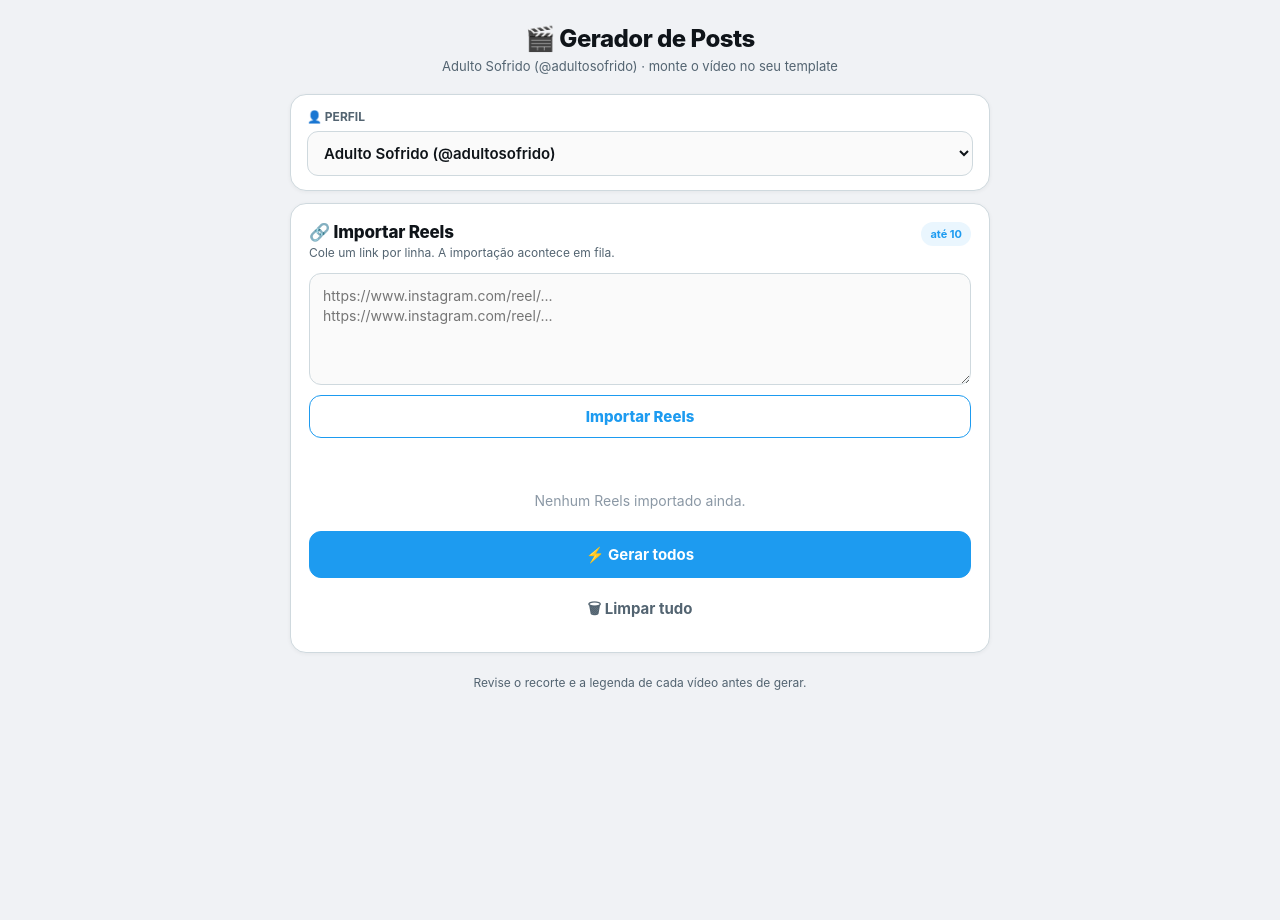
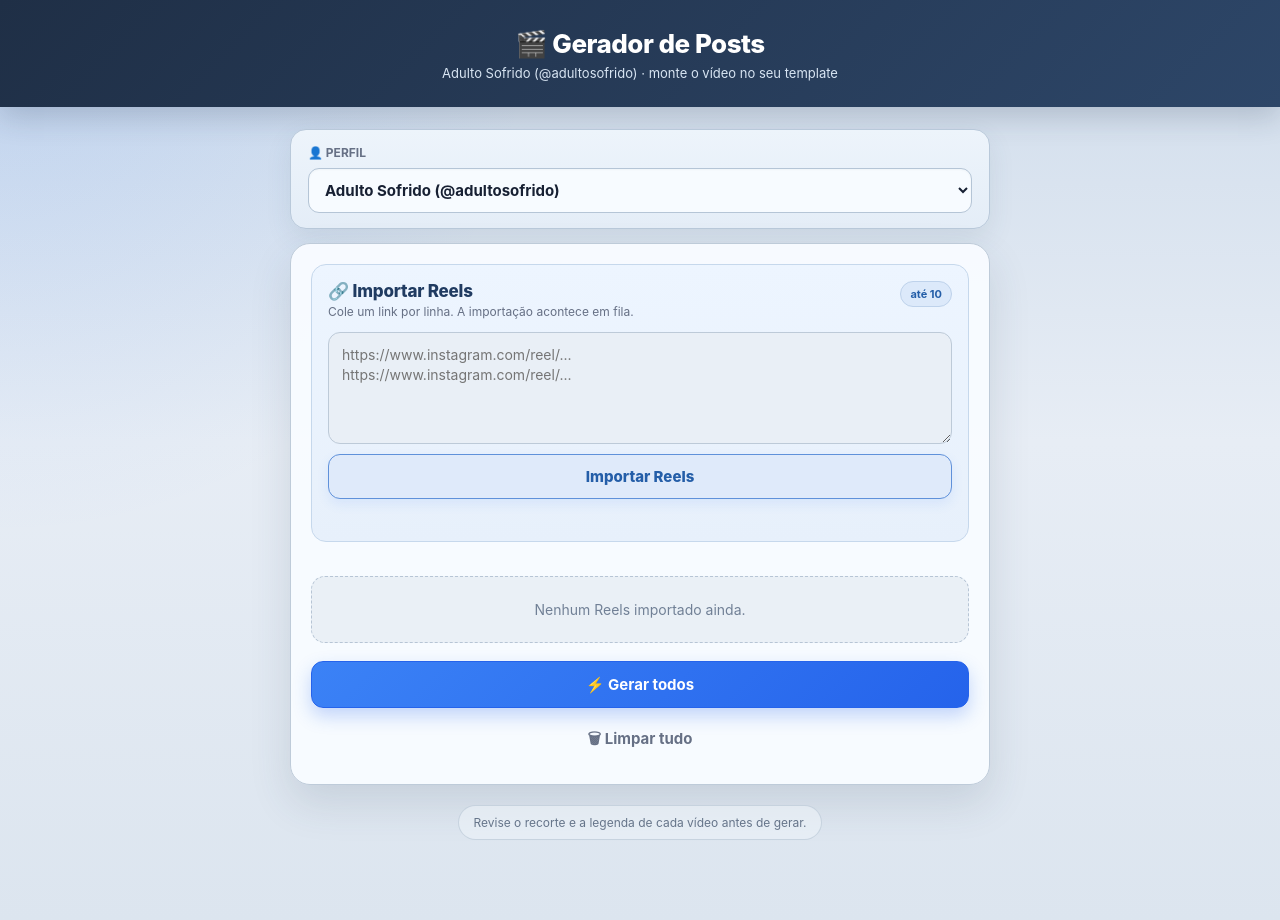
Before and after one commit to TeemotioBB/GERADOR-DE-MEMES, a Flask app: page / in a window 1280 px wide. Before the commit the page ends 690 px from the top, so only its background shows below. Run offline with Flask 3, Linux system fonts and the light colour scheme.

Commit message:
Update index.html

```diff
--- a/templates/index.html
+++ b/templates/index.html
@@ -6,106 +6,161 @@
 <title>Gerador de Posts — Adulto Sofrido</title>
 <style>
   :root{
-    --tinta:#0f1419; --cinza:#536471; --borda:#cfd9de;
-    --azul:#1d9bf0; --azul-escuro:#1a8cd8; --fundo:#f0f2f5;
-    --branco:#fff; --erro:#f4212e; --ok:#00ba7c; --espera:#8b98a5; --alerta:#ff7a00;
+    --tinta:#172033;
+    --cinza:#667085;
+    --borda:#c9d4e2;
+    --azul:#3b82f6;
+    --azul-escuro:#2563eb;
+    --fundo:#dce6f1;
+    --branco:#f8fbff;
+    --superficie:#edf3f9;
+    --superficie-2:#e3ebf4;
+    --painel:#eaf1f8;
+    --topo:#1f2f46;
+    --topo-2:#2d4668;
+    --erro:#d94a56;
+    --ok:#169873;
+    --espera:#7c8ba1;
+    --alerta:#d97706;
     --radius:16px;
   }
   *{box-sizing:border-box;margin:0;padding:0;}
   body{
     font-family:-apple-system,BlinkMacSystemFont,"Segoe UI",Roboto,Helvetica,Arial,sans-serif;
-    background:var(--fundo);color:var(--tinta);min-height:100vh;
-    display:flex;flex-direction:column;align-items:center;padding:24px 16px 80px;
+    background:
+      radial-gradient(circle at top left,rgba(59,130,246,.14),transparent 34%),
+      linear-gradient(180deg,#cfdceb 0%,#e7edf5 48%,#dce5ef 100%);
+    color:var(--tinta);min-height:100vh;
+    display:flex;flex-direction:column;align-items:center;padding:0 16px 80px;
   }
 
   /* ---- Header ---- */
-  header{text-align:center;margin-bottom:18px;}
-  header h1{font-size:24px;font-weight:850;letter-spacing:-.5px;}
-  header p{color:var(--cinza);font-size:13px;margin-top:5px;line-height:1.35;}
+  header{
+    width:calc(100% + 32px);
+    text-align:center;
+    margin-bottom:22px;
+    padding:28px 18px 24px;
+    background:linear-gradient(135deg,var(--topo),var(--topo-2));
+    color:#fff;
+    box-shadow:0 10px 28px rgba(31,47,70,.20);
+  }
+  header h1{
+    font-size:26px;font-weight:850;letter-spacing:-.5px;color:#fff;
+  }
+  header p{
+    color:#d8e5f3;font-size:13px;margin-top:6px;line-height:1.35;
+  }
 
   /* ---- Barra de chave ---- */
   .token-bar{
     width:100%;max-width:700px;margin-bottom:16px;
     display:flex;align-items:center;gap:10px;
-    background:var(--branco);border:1px solid var(--borda);
+    background:rgba(248,250,252,.94);border:1px solid var(--borda);
     border-radius:var(--radius);padding:12px 18px;
-    box-shadow:0 1px 4px rgba(0,0,0,.06);
+    box-shadow:0 8px 24px rgba(51,65,85,.07);
   }
   .token-bar label{font-size:13px;font-weight:600;color:var(--cinza);white-space:nowrap;}
   .token-bar input{
     flex:1;border:1px solid var(--borda);border-radius:10px;padding:7px 12px;
-    font-size:13px;font-family:monospace;color:var(--tinta);background:#fafafa;
+    font-size:13px;font-family:monospace;color:var(--tinta);background:#eaf0f7;
     transition:.15s border-color;
   }
-  .token-bar input:focus{outline:none;border-color:var(--azul);background:#fff;}
+  .token-bar input:focus{outline:none;border-color:var(--azul);background:#f8fbff;}
   .token-bar a{
     font-size:12px;font-weight:600;color:var(--azul);white-space:nowrap;
     text-decoration:none;padding:6px 12px;border:1px solid var(--azul);
     border-radius:999px;transition:.15s background;
   }
-  .token-bar a:hover{background:#eaf6fe;}
+  .token-bar a:hover{background:#e8eefc;}
 
   /* ---- Barra de perfil ---- */
   .perfil-bar{
-    width:100%;max-width:700px;margin-bottom:12px;
-    display:grid;grid-template-columns:1fr;gap:7px;
-    background:var(--branco);border:1px solid var(--borda);
-    border-radius:var(--radius);padding:14px 16px;
-    box-shadow:0 1px 4px rgba(0,0,0,.05);
+    width:100%;max-width:700px;margin-bottom:14px;
+    display:grid;grid-template-columns:1fr;gap:8px;
+    background:linear-gradient(180deg,#edf4fb,#e4edf7);
+    border:1px solid #b9c9da;
+    border-radius:var(--radius);padding:15px 17px;
+    box-shadow:0 10px 26px rgba(61,84,112,.10);
   }
   .perfil-bar label{font-size:12px;font-weight:750;color:var(--cinza);}
   .perfil-bar select{
-    width:100%;border:1px solid var(--borda);border-radius:11px;padding:11px 12px;
-    font-size:15px;font-weight:600;font-family:inherit;color:var(--tinta);background:#fafafa;
-    cursor:pointer;transition:.15s border-color,.15s background;
+    width:100%;border:1px solid #b5c5d6;border-radius:11px;padding:11px 12px;
+    font-size:15px;font-weight:650;font-family:inherit;color:var(--tinta);
+    background:#f7fbff;cursor:pointer;
+    box-shadow:inset 0 1px 2px rgba(51,65,85,.04);
+    transition:.15s border-color,.15s background;
   }
-  .perfil-bar select:focus{outline:none;border-color:var(--azul);background:#fff;}
+  .perfil-bar select:focus{outline:none;border-color:var(--azul);background:#f8fbff;}
 
   /* ---- Card principal ---- */
   .card{
-    background:var(--branco);width:100%;max-width:700px;
-    border:1px solid var(--borda);border-radius:var(--radius);padding:18px;
-    box-shadow:0 1px 4px rgba(0,0,0,.05);
+    background:rgba(248,251,255,.98);width:100%;max-width:700px;
+    border:1px solid #becbd9;border-radius:20px;padding:20px;
+    box-shadow:0 18px 42px rgba(48,68,92,.14);
   }
 
   /* ---- Importar pelo link ---- */
-  .importar-link{margin-bottom:4px;}
+  .importar-link{
+    margin-bottom:6px;
+    background:linear-gradient(180deg,#edf5ff,#e7f0fb);
+    border:1px solid #c6d8ec;
+    border-radius:15px;
+    padding:16px;
+  }
   .importar-cabecalho{display:flex;align-items:flex-start;justify-content:space-between;gap:12px;margin-bottom:12px;}
   .importar-titulo{font-size:17px;font-weight:800;letter-spacing:-.2px;}
   .importar-subtitulo{font-size:12px;color:var(--cinza);margin-top:3px;line-height:1.35;}
-  .limite-badge{font-size:11px;font-weight:750;color:var(--azul);background:#eaf6fe;padding:5px 9px;border-radius:999px;white-space:nowrap;}
+  .limite-badge{font-size:11px;font-weight:750;color:var(--azul);background:#e8eefc;padding:5px 9px;border-radius:999px;white-space:nowrap;}
   .importar-linha{display:flex;flex-direction:column;gap:10px;}
   .importar-linha textarea{
     width:100%;min-height:112px;resize:vertical;border:1px solid var(--borda);border-radius:12px;
-    padding:12px 13px;font-size:14px;font-family:inherit;line-height:1.45;background:#fafafa;
+    padding:12px 13px;font-size:14px;font-family:inherit;line-height:1.45;background:#eaf0f7;
   }
-  .importar-linha textarea:focus{outline:none;border-color:var(--azul);background:#fff;box-shadow:0 0 0 3px rgba(29,155,240,.10);}
+  .importar-linha textarea:focus{outline:none;border-color:var(--azul);background:#f8fbff;box-shadow:0 0 0 4px rgba(75,123,236,.12);}
   .btn-importar{
-    width:100%;border:1.5px solid var(--azul);border-radius:12px;padding:11px 16px;
-    background:#fff;color:var(--azul);font-size:15px;font-weight:800;font-family:inherit;cursor:pointer;
-    transition:.15s background,.15s color;
+    width:100%;border:1.5px solid #5f91da;border-radius:12px;padding:12px 16px;
+    background:#dfeafa;color:#245ea8;font-size:15px;font-weight:800;
+    font-family:inherit;cursor:pointer;
+    box-shadow:0 5px 12px rgba(59,130,246,.10);
+    transition:.15s background,.15s color,.15s transform;
   }
-  .btn-importar:hover{background:#eaf6fe;}
+  .btn-importar:hover{
+    background:#d1e2f8;
+    transform:translateY(-1px);
+  }
   .btn-importar:disabled{opacity:.55;cursor:not-allowed;}
   .importar-status{font-size:12px;color:var(--cinza);margin-top:9px;min-height:17px;line-height:1.4;}
   .importar-status.erro{color:var(--erro);}
 
   /* ---- Lista de itens ---- */
   .lista{margin-top:16px;display:flex;flex-direction:column;gap:14px;}
-  .vazio{text-align:center;color:var(--espera);font-size:14px;padding:12px 0 4px;}
+  .vazio{
+    text-align:center;color:#718096;font-size:14px;
+    padding:24px 14px;margin-top:16px;
+    background:#eaf0f6;
+    border:1px dashed #b7c5d5;
+    border-radius:14px;
+  }
 
   /* ---- Item individual ---- */
   .item{
-    border:1px solid var(--borda);border-radius:14px;padding:14px;
-    position:relative;background:#fff;transition:.15s box-shadow;
+    border:1px solid #c7d3e0;
+    border-left:5px solid #7aa7e8;
+    border-radius:14px;padding:15px;
+    position:relative;background:#eef3f8;
+    transition:.15s box-shadow,.15s transform,.15s border-color;
   }
-  .item:hover{box-shadow:0 2px 8px rgba(0,0,0,.07);}
+  .item:hover{
+    box-shadow:0 10px 24px rgba(51,65,85,.12);
+    border-color:#aebfd1;
+    transform:translateY(-1px);
+  }
   .item-topo{display:flex;justify-content:space-between;align-items:center;margin-bottom:12px;gap:8px;}
   .item-nome{font-size:12px;color:var(--cinza);overflow:hidden;text-overflow:ellipsis;white-space:nowrap;flex:1;}
 
   /* ---- Badges ---- */
   .badge{display:inline-flex;align-items:center;gap:4px;font-size:11px;font-weight:700;padding:3px 10px;border-radius:999px;white-space:nowrap;}
-  .badge.analisando{background:#eff3f4;color:var(--espera);}
+  .badge.analisando{background:#e8edf3;color:var(--espera);}
   .badge.auto{background:#e6f7f0;color:var(--ok);}
   .badge.conferir{background:#fff1e3;color:var(--alerta);}
   .badge.processando{background:#e8f5fe;color:var(--azul);}
@@ -149,22 +204,22 @@
     width:100%;min-height:80px;resize:vertical;
     border:1px solid var(--borda);border-radius:10px;
     padding:9px 12px;font-size:14px;font-family:inherit;
-    color:var(--tinta);line-height:1.45;background:#fafafa;
+    color:var(--tinta);line-height:1.45;background:#eaf0f7;
     transition:.15s border-color,.15s background;
   }
-  textarea:focus{outline:none;border-color:var(--azul);background:#fff;}
+  textarea:focus{outline:none;border-color:var(--azul);background:#f8fbff;}
 
   .btn-ler{
     display:inline-flex;align-items:center;gap:6px;
     padding:7px 14px;border-radius:999px;font-size:13px;font-weight:600;
-    cursor:pointer;border:1px solid var(--borda);background:#fff;
+    cursor:pointer;border:1px solid var(--borda);background:#f8fbff;
     color:var(--cinza);font-family:inherit;
     transition:.15s background,.15s color,.15s border-color;
     align-self:flex-start;
   }
-  .btn-ler:hover{border-color:var(--azul);color:var(--azul);background:#f0f8ff;}
+  .btn-ler:hover{border-color:var(--azul);color:var(--azul);background:#edf3ff;}
   .btn-ler:disabled{opacity:.45;cursor:not-allowed;}
-  .btn-ler.lendo{color:var(--azul);border-color:var(--azul);background:#eaf6fe;}
+  .btn-ler.lendo{color:var(--azul);border-color:var(--azul);background:#e8eefc;}
 
   /* ---- Botão baixar item individual ---- */
   .btn-baixar-item{
@@ -180,7 +235,7 @@
   .remover{
     position:absolute;top:10px;right:12px;
     width:28px;height:28px;border-radius:50%;
-    border:none;background:#f0f2f5;color:var(--cinza);
+    border:none;background:var(--superficie-2);color:var(--cinza);
     font-size:18px;line-height:1;cursor:pointer;z-index:5;
     display:flex;align-items:center;justify-content:center;
     transition:.15s background,.15s color;
@@ -188,7 +243,7 @@
   .remover:hover{background:#fdeaec;color:var(--erro);}
 
   /* ---- Barra de progresso ---- */
-  .barra-geral{margin-top:16px;height:6px;background:#eff3f4;border-radius:999px;overflow:hidden;display:none;}
+  .barra-geral{margin-top:16px;height:6px;background:#e8edf3;border-radius:999px;overflow:hidden;display:none;}
   .barra-geral.mostrar{display:block;}
   .barra-geral .preenche{height:100%;width:0;background:var(--azul);transition:width .3s;}
   .resumo{margin-top:10px;text-align:center;font-size:13px;color:var(--cinza);display:none;}
@@ -198,13 +253,17 @@
   .acoes{display:flex;flex-direction:column;gap:9px;margin-top:18px;}
   .btn{
     width:100%;padding:13px;border-radius:12px;font-size:15px;font-weight:750;
-    cursor:pointer;border:1.5px solid var(--borda);background:#fff;
+    cursor:pointer;border:1.5px solid var(--borda);background:#f8fbff;
     color:var(--tinta);font-family:inherit;transition:.15s background,.15s border-color;
   }
   #btnGerar{order:1;}
   #btnLimpar{order:2;background:transparent;border-color:transparent;color:var(--cinza);padding:10px;}
-  .btn:hover{background:#f7f9f9;}
-  .btn.azul{background:var(--azul);color:#fff;border-color:var(--azul);}
+  .btn:hover{background:#eef3f8;}
+  .btn.azul{
+    background:linear-gradient(135deg,#3b82f6,#2563eb);
+    color:#fff;border-color:#2563eb;
+    box-shadow:0 8px 18px rgba(37,99,235,.25);
+  }
   .btn.azul:hover{background:var(--azul-escuro);border-color:var(--azul-escuro);}
   .btn:disabled{opacity:.5;cursor:not-allowed;}
 
@@ -233,8 +292,41 @@
     .corpo{flex-direction:column;}
     .recorte-area,.recorte-ph{width:100%;}
     .recorte-ph{height:280px;}
-    .acoes{position:sticky;bottom:10px;background:rgba(255,255,255,.94);padding-top:8px;z-index:8;backdrop-filter:blur(8px);}
+    .acoes{position:sticky;bottom:10px;background:rgba(224,233,243,.96);padding-top:8px;z-index:8;backdrop-filter:blur(8px);}
   }
+
+
+  .importar-titulo{color:#203b61;}
+  .limite-badge{
+    color:#245ea8;
+    background:#dce9fa;
+    border:1px solid #bed2eb;
+  }
+  .lista{padding-top:2px;}
+  .conteudo textarea,
+  .importar-linha textarea{
+    border-color:#bdcad8;
+    background:#e9eff6;
+  }
+  .conteudo textarea:focus,
+  .importar-linha textarea:focus{
+    background:#f8fbff;
+  }
+  .btn-ler{
+    background:#e5edf6;
+    border-color:#c3cfdd;
+  }
+  .remover{
+    background:#dfe7f0;
+  }
+  footer{
+    color:#66758a;
+    background:rgba(236,242,248,.65);
+    border:1px solid rgba(183,197,213,.65);
+    border-radius:999px;
+    padding:7px 14px;
+  }
+
 </style>
 </head>
 <body>
```
